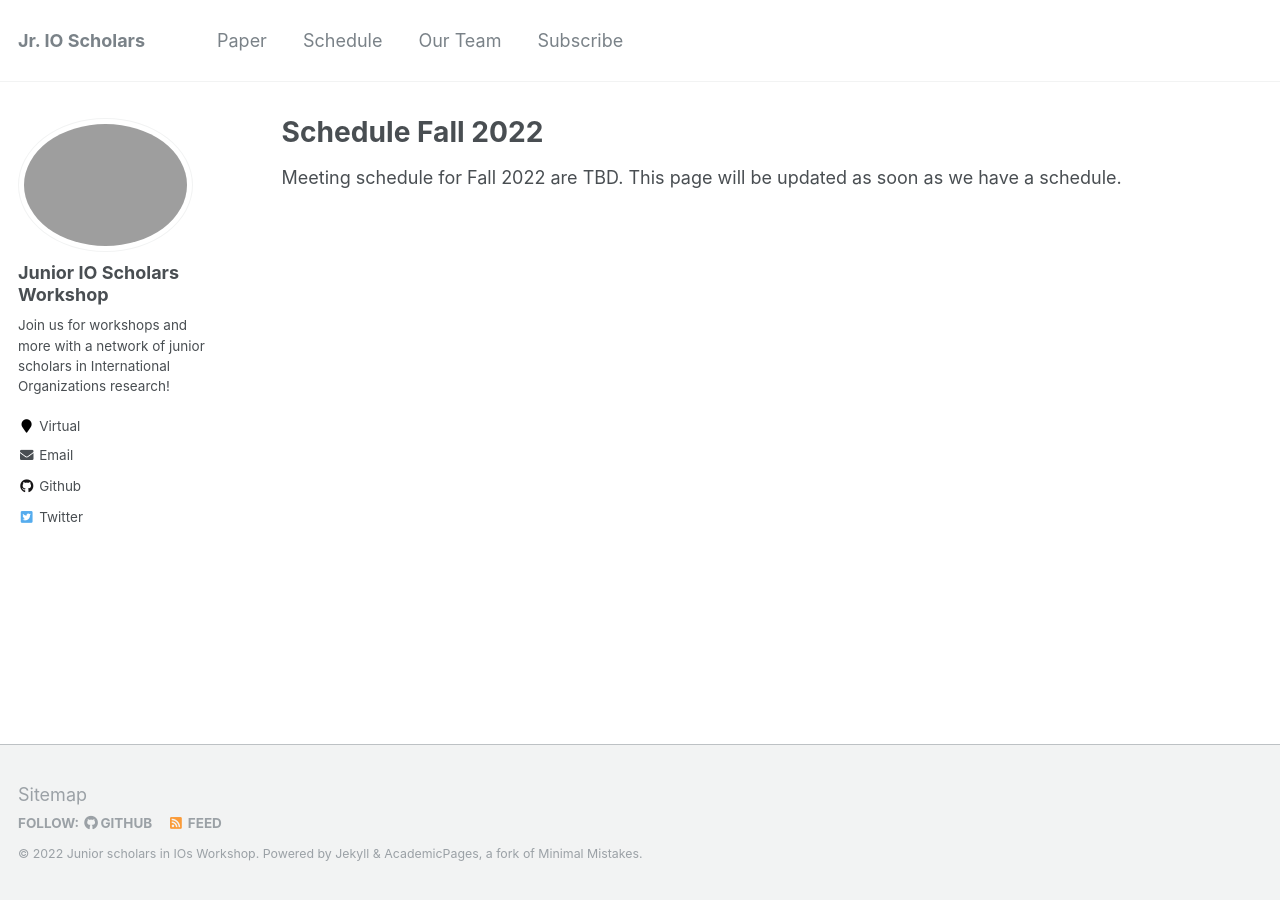
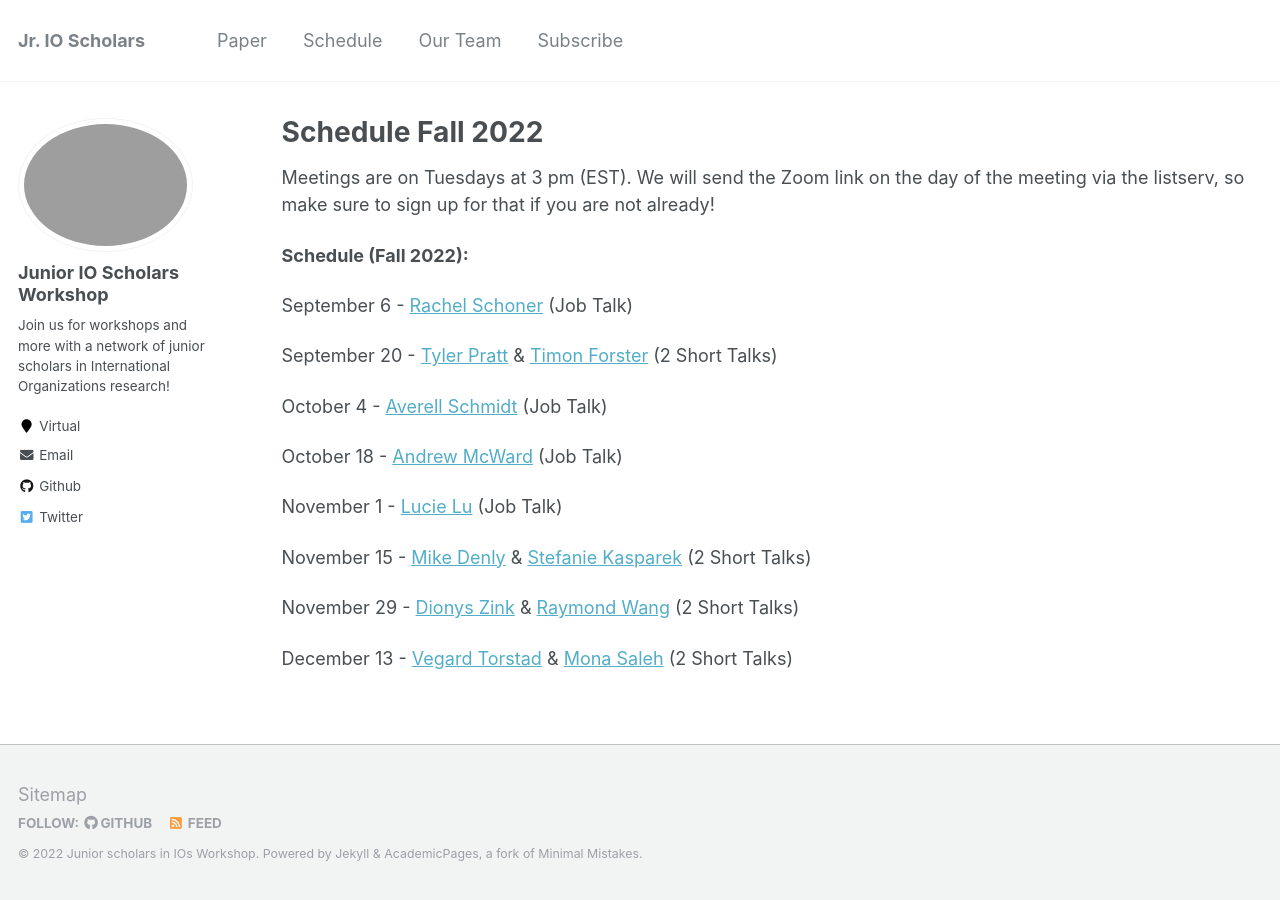
Before and after one commit to IO-workshop/IO-workshop.github.io, a Jekyll site: the page built from _pages/schedule.md, in a window 1280 px wide. Built offline with Jekyll 4.4.1, drawn with Linux system fonts in a browser that asks for light colours.

Commit message:
Adding schedule fall 2022

```diff
--- a/_pages/schedule.md
+++ b/_pages/schedule.md
@@ -4,10 +4,25 @@ title: "Schedule Fall 2022"
 permalink: /schedule/
 author_profile: true
 ---
+Meetings are on Tuesdays at 3 pm (EST). We will send the Zoom link on the day of the meeting via the listserv, so make sure to sign up for that if you are not already!
 
-Meeting schedule for Fall 2022 are TBD. This page will be updated as soon as we have a schedule.
+**Schedule (Fall 2022):**
 
+September 6 - [Rachel Schoner](https://sites.google.com/view/racheljschoner/) (Job Talk)
 
+September 20 - [Tyler Pratt](https://www.tylerbpratt.com/) & [Timon Forster](http://www.timonforster.net/) (2 Short Talks)
+
+October 4 - [Averell Schmidt](https://www.averellschmidt.org/) (Job Talk)
+
+October 18 - [Andrew McWard](https://www.andrewmcward.com/) (Job Talk)
+
+November 1 - [Lucie Lu](https://lucielu.net/) (Job Talk)
+
+November 15 - [Mike Denly](https://mikedenly.com/) & [Stefanie Kasparek](https://stefaniekasparek.com/) (2 Short Talks)
+
+November 29 - [Dionys Zink](https://www.en.gsi.uni-muenchen.de/people/academic/dionys-zink/index.html) & [Raymond Wang](https://scholar.harvard.edu/rwang/bio) (2 Short Talks)
+
+December 13 - [Vegard Torstad](https://me.eui.eu/vegard-torstad/) & [Mona Saleh](https://www.giga-hamburg.de/en/the-giga/team/saleh-mona) (2 Short Talks)
 <!-- Meetings are scheduled on Mondays at noon US eastern time, unless otherwise noted. The Zoom address will be made available to participants ahead of each meeting. -->
 
 
```
